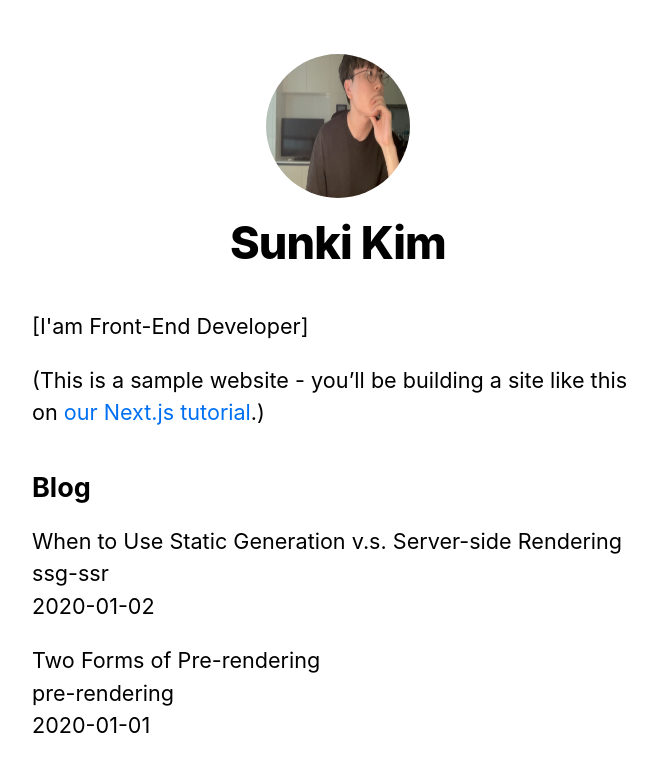
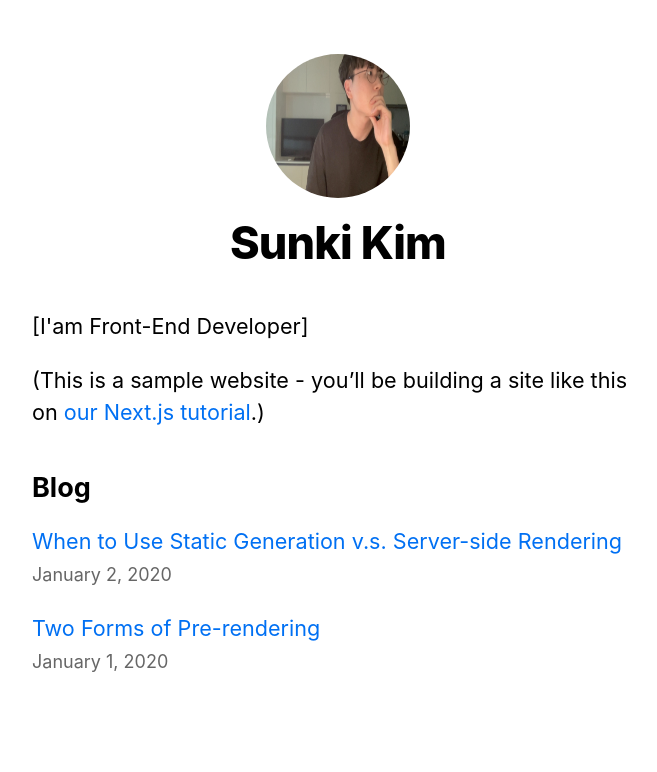
Before and after one commit to skdding3/nextjs-blog, a Next.js app: page / in a window 1280 px wide. Shown: the top 772 px of the page, without its empty margins (302-959 px from the left). Built offline with nearby package versions, Linux system fonts and the light colour scheme.

Commit message:
polishing

```diff
--- /dev/null
+++ b/components/Date.js
@@ -0,0 +1,6 @@
+import { parseISO, format } from 'date-fns';
+
+export default function Date({ dateString }) {
+    const date = parseISO(dateString);
+    return <time dateTime={dateString}>{format(date, 'LLLL d, yyyy')}</time>;
+}
--- a/pages/index.js
+++ b/pages/index.js
@@ -3,6 +3,8 @@
 import utilStyles from '../styles/utils.module.css';
 // import {getSortedPostsData} from "../lib/posts";
 import {useState,useEffect} from "react";
+import Link from 'next/link';
+import Date from '../components/Date';
 
 /**
  * SSG pre-rendering
@@ -50,11 +52,11 @@
               <ul className={utilStyles.list}>
                   {allPostsData.map(({ id, date, title }) => (
                       <li className={utilStyles.listItem} key={id}>
-                          {title}
+                          <Link href={`/posts/${id}`}>{title}</Link>
                           <br />
-                          {id}
-                          <br />
-                          {date}
+                          <small className={utilStyles.lightText}>
+                              <Date dateString={date} />
+                          </small>
                       </li>
                   ))}
               </ul>
```
Also changed, not shown: pages/posts/[id].js (+11 -5 lines).
